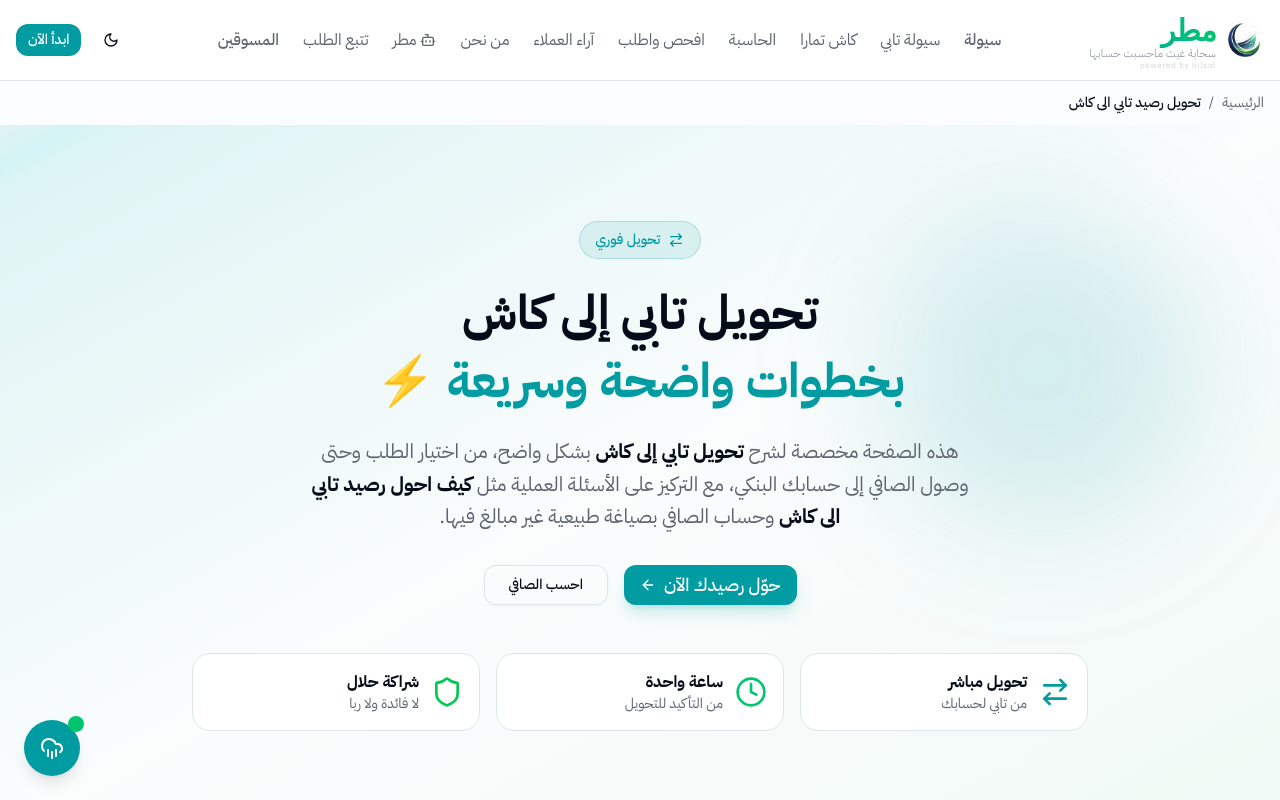
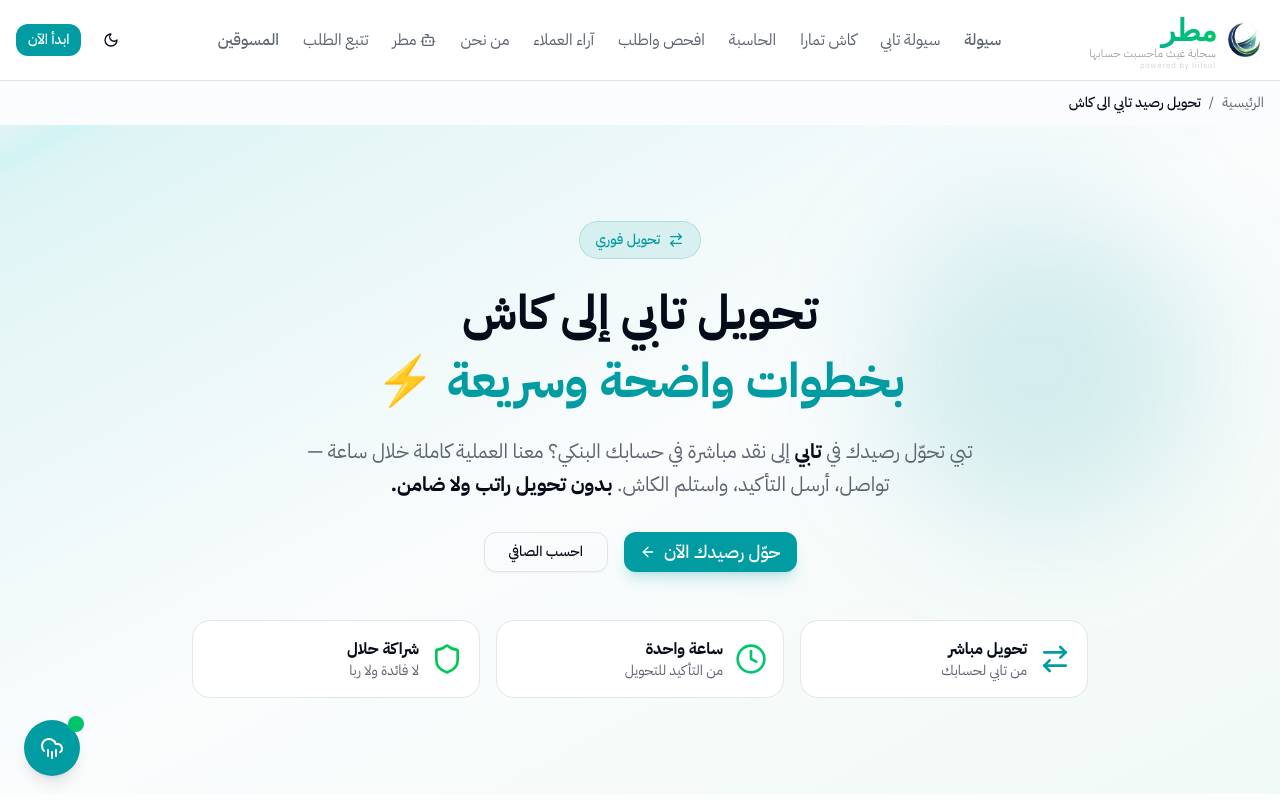
Before and after one commit to 3mersaud-collab/v0-search-engine-optimized-website, a Next.js app: page /tahweel-tabby-cash in a window 1280 px wide. Shown: the top 800 px of the page. Built offline with nearby package versions, Linux system fonts and the light colour scheme.

Commit message:
Fix: remove internal SEO language from tahweel-tabby-cash — customer-facing only

```diff
--- a/app/tahweel-tabby-cash/page.tsx
+++ b/app/tahweel-tabby-cash/page.tsx
@@ -8,7 +8,7 @@ import Link from "next/link"
 export const metadata: Metadata = {
   title: "تحويل تابي إلى كاش | كيف تحول رصيد تابي إلى نقد | مطر",
   description:
-    "صفحة مخصصة لشرح كيف يتم تحويل تابي إلى كاش وكيف تحسب الصافي بخطوات واضحة وعملية دون حشو أو تكرار مشتت.",
+    "حوّل رصيدك في تابي إلى كاش مباشرة في حسابك البنكي خلال ساعة — بدون تحويل راتب. خطوات بسيطة عبر واتساب.",
   keywords:
     "تحويل تابي إلى كاش, تحويل رصيد تابي كاش, تحويل رصيد تابي الى كاش, كيف احول رصيد تابي الى كاش, تحويل تابي نقد",
   alternates: {
@@ -102,7 +102,7 @@ const faqs = [
   { q: "هل تحويل رصيد تابي الى كاش حلال؟", a: "نعم، نعمل بنظام الشراكة الحلال. نشتري معك الجهاز كشركاء مقابل نسبة شراكة متفق عليها. لا ربا ولا فائدة." },
   { q: "كم الصافي من تحويل 5,000 ريال تابي؟", a: "يعتمد على عدد الدفعات والمتجر. استخدم حاسبة السيولة في الصفحة الرئيسية لمعرفة الرقم الدقيق." },
   { q: "هل أقدر أحول رصيد تابي وتمارا معاً؟", a: "نعم! كثير من عملائنا يحولون رصيدهم في كلا التطبيقين للحصول على أقصى كاش ممكن." },
-  { q: "ما الفرق بين تحويل تابي إلى كاش وسيولة تابي؟", a: "الفرق غالبًا في طريقة البحث فقط. هذه الصفحة مخصصة لشرح مسار التحويل نفسه خطوة بخطوة، بينما صفحة سيولة تابي تركّز على الخدمة الرئيسية بشكل أوسع." },
+  { q: "ما الفرق بين تحويل تابي إلى كاش وسيولة تابي؟", a: "الخدمة واحدة — نحوّل رصيدك في تابي إلى كاش في حسابك. سواء سمّيتها تحويل أو سيولة، النتيجة نفسها: كاش في حسابك خلال ساعة." },
   { q: "هل يؤثر التحويل على سجلي الائتماني؟", a: "هي عملية شراء عادية عبر تابي. طالما تلتزم بسداد الأقساط في مواعيدها فلن يتأثر سجلك." },
 ]
 
@@ -140,8 +140,8 @@ export default function TahweelTabbyCashPage() {
               </h1>
 
               <p className="text-xl text-muted-foreground mb-8 leading-relaxed max-w-2xl mx-auto">
-                هذه الصفحة مخصصة لشرح <strong className="text-foreground">تحويل تابي إلى كاش</strong> بشكل واضح، من اختيار الطلب وحتى وصول الصافي إلى حسابك البنكي،
-                مع التركيز على الأسئلة العملية مثل <strong className="text-foreground">كيف احول رصيد تابي الى كاش</strong> وحساب الصافي بصياغة طبيعية غير مبالغ فيها.
+                تبي تحوّل رصيدك في <strong className="text-foreground">تابي</strong> إلى نقد مباشرة في حسابك البنكي؟ معنا العملية كاملة خلال ساعة —
+                تواصل، أرسل التأكيد، واستلم الكاش. <strong className="text-foreground">بدون تحويل راتب ولا ضامن.</strong>
               </p>
 
               <div className="flex flex-col sm:flex-row gap-4 justify-center mb-12">
```
